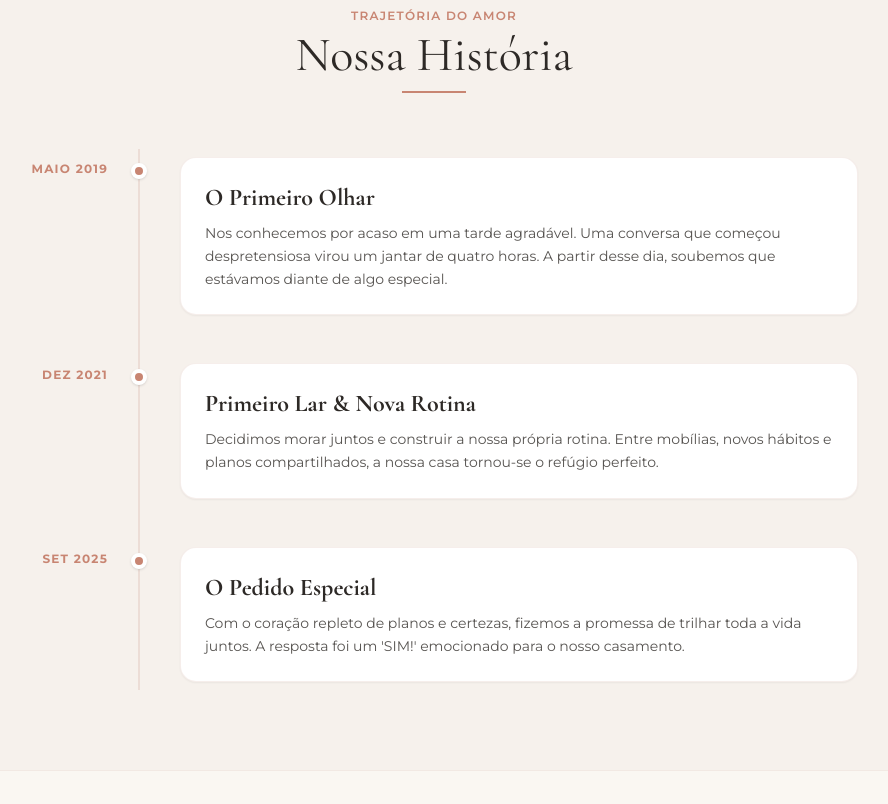
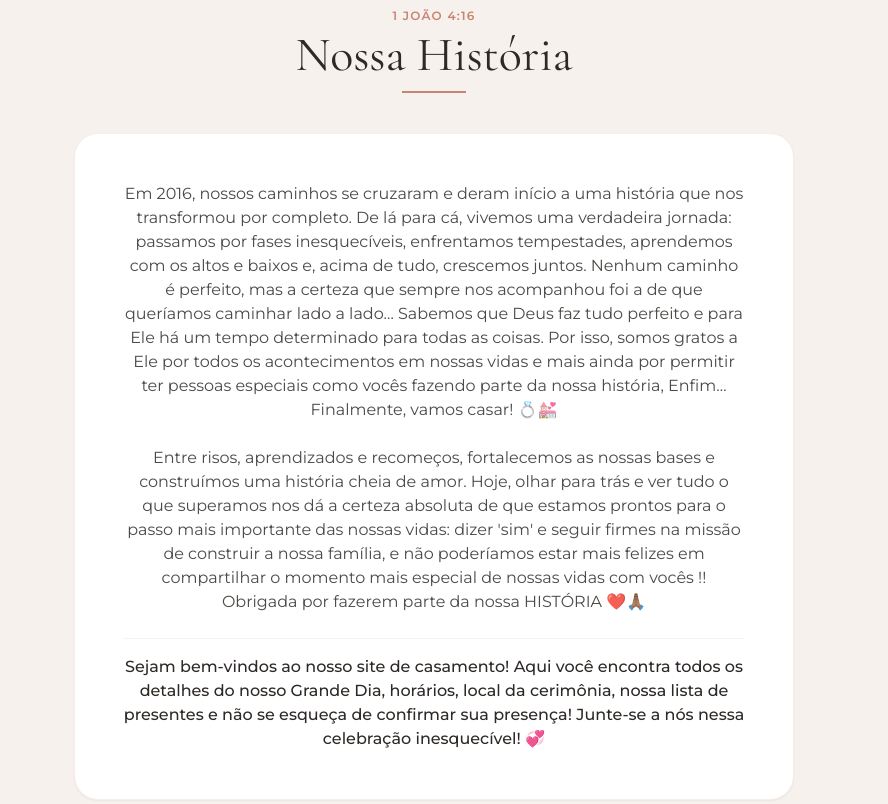
Before and after one commit to guilhermemendez8-gif/guilhermemendez8-gif.github.io, a plain HTML site: page index.html in a window 1280 px wide. Shown: the part 879-1683 px from the top of the page, without its empty margins (206-1094 px from the left). Drawn offline with nearby package versions, Linux system fonts and the light colour scheme; no server answers.

Commit message:
Refactor 'Nossa História' section layout and content

```diff
--- a/index.html
+++ b/index.html
@@ -177,58 +177,31 @@
   </section>
 
   <!-- SEÇÃO 2: NOSSA HISTÓRIA -->
-  <section id="historia" class="py-20 bg-brand-cream/60 border-y border-brand-rose/30">
-    <div class="max-w-4xl mx-auto px-4 sm:px-6">
-      <div class="text-center mb-14">
-        <span class="text-xs uppercase tracking-widest text-brand-terracotta font-semibold">Trajetória do Amor</span>
+<section id="historia" class="py-20 bg-brand-cream/60 border-y border-brand-rose/30">
+    <div class="max-w-3xl mx-auto px-4 sm:px-6">
+      <div class="text-center mb-10">
+        <span class="text-xs uppercase tracking-widest text-brand-terracotta font-semibold">1 João 4:16</span>
         <h2 class="font-cormorant text-4xl sm:text-5xl text-brand-charcoal mt-1">Nossa História</h2>
         <div class="w-16 h-0.5 bg-brand-terracotta mx-auto mt-3"></div>
       </div>
 
-      <!-- Timeline -->
-      <div class="relative border-l-2 border-brand-rose/70 ml-4 sm:ml-32 space-y-12 py-2">
-        <div class="relative pl-6 sm:pl-10">
-          <div class="absolute -left-[9px] top-1.5 w-4 h-4 rounded-full bg-brand-terracotta border-4 border-white shadow"></div>
-          <span class="sm:absolute sm:-left-32 sm:text-right sm:w-24 top-1 block text-xs font-bold tracking-widest text-brand-terracotta uppercase mb-1">
-            Maio 2019
-          </span>
-          <div class="bg-white p-6 rounded-2xl border border-brand-rose/40 shadow-sm">
-            <h3 class="font-cormorant text-2xl font-bold text-brand-charcoal mb-2">O Primeiro Olhar</h3>
-            <p class="text-sm leading-relaxed text-brand-charcoal/80">
-              Nos conhecemos por acaso em uma tarde agradável. Uma conversa que começou despretensiosa virou um jantar de quatro horas. A partir desse dia, soubemos que estávamos diante de algo especial.
-            </p>
-          </div>
-        </div>
-
-        <div class="relative pl-6 sm:pl-10">
-          <div class="absolute -left-[9px] top-1.5 w-4 h-4 rounded-full bg-brand-terracotta border-4 border-white shadow"></div>
-          <span class="sm:absolute sm:-left-32 sm:text-right sm:w-24 top-1 block text-xs font-bold tracking-widest text-brand-terracotta uppercase mb-1">
-            Dez 2021
-          </span>
-          <div class="bg-white p-6 rounded-2xl border border-brand-rose/40 shadow-sm">
-            <h3 class="font-cormorant text-2xl font-bold text-brand-charcoal mb-2">Primeiro Lar & Nova Rotina</h3>
-            <p class="text-sm leading-relaxed text-brand-charcoal/80">
-              Decidimos morar juntos e construir a nossa própria rotina. Entre mobílias, novos hábitos e planos compartilhados, a nossa casa tornou-se o refúgio perfeito.
-            </p>
-          </div>
-        </div>
-
-        <div class="relative pl-6 sm:pl-10">
-          <div class="absolute -left-[9px] top-1.5 w-4 h-4 rounded-full bg-brand-terracotta border-4 border-white shadow"></div>
-          <span class="sm:absolute sm:-left-32 sm:text-right sm:w-24 top-1 block text-xs font-bold tracking-widest text-brand-terracotta uppercase mb-1">
-            Set 2025
-          </span>
-          <div class="bg-white p-6 rounded-2xl border border-brand-rose/40 shadow-sm">
-            <h3 class="font-cormorant text-2xl font-bold text-brand-charcoal mb-2">O Pedido Especial</h3>
-            <p class="text-sm leading-relaxed text-brand-charcoal/80">
-              Com o coração repleto de planos e certezas, fizemos a promessa de trilhar toda a vida juntos. A resposta foi um 'SIM!' emocionado para o nosso casamento.
-            </p>
-          </div>
+      <div class="bg-white p-8 sm:p-12 rounded-3xl border border-brand-rose/40 shadow-sm text-center space-y-6">
+        <p class="text-sm sm:text-base leading-relaxed text-brand-charcoal/85 font-normal">
+          Em 2016, nossos caminhos se cruzaram e deram início a uma história que nos transformou por completo. De lá para cá, vivemos uma verdadeira jornada: passamos por fases inesquecíveis, enfrentamos tempestades, aprendemos com os altos e baixos e, acima de tudo, crescemos juntos. Nenhum caminho é perfeito, mas a certeza que sempre nos acompanhou foi a de que queríamos caminhar lado a lado… Sabemos que Deus faz tudo perfeito e para Ele há um tempo determinado para todas as coisas. Por isso, somos gratos a Ele por todos os acontecimentos em nossas vidas e mais ainda por permitir ter pessoas especiais como vocês fazendo parte da nossa história, Enfim… Finalmente, vamos casar! 💍💒
+        </p>
+
+        <p class="text-sm sm:text-base leading-relaxed text-brand-charcoal/85 font-normal">
+          Entre risos, aprendizados e recomeços, fortalecemos as nossas bases e construímos uma história cheia de amor. Hoje, olhar para trás e ver tudo o que superamos nos dá a certeza absoluta de que estamos prontos para o passo mais importante das nossas vidas: dizer 'sim' e seguir firmes na missão de construir a nossa família, e não poderíamos estar mais felizes em compartilhar o momento mais especial de nossas vidas com vocês !! Obrigada por fazerem parte da nossa HISTÓRIA ❤️🙏🏾
+        </p>
+
+        <div class="pt-4 border-t border-brand-rose/30">
+          <p class="text-sm sm:text-base leading-relaxed text-brand-charcoal font-medium">
+            Sejam bem-vindos ao nosso site de casamento! Aqui você encontra todos os detalhes do nosso Grande Dia, horários, local da cerimônia, nossa lista de presentes e não se esqueça de confirmar sua presença! Junte-se a nós nessa celebração inesquecível! 💞
+          </p>
         </div>
       </div>
     </div>
   </section>
-
   <!-- SEÇÃO 3: INFORMAÇÕES DO GRANDE DIA -->
   <section id="detalhes" class="py-20 max-w-6xl mx-auto px-4 sm:px-6">
     <div class="text-center mb-16">
```
